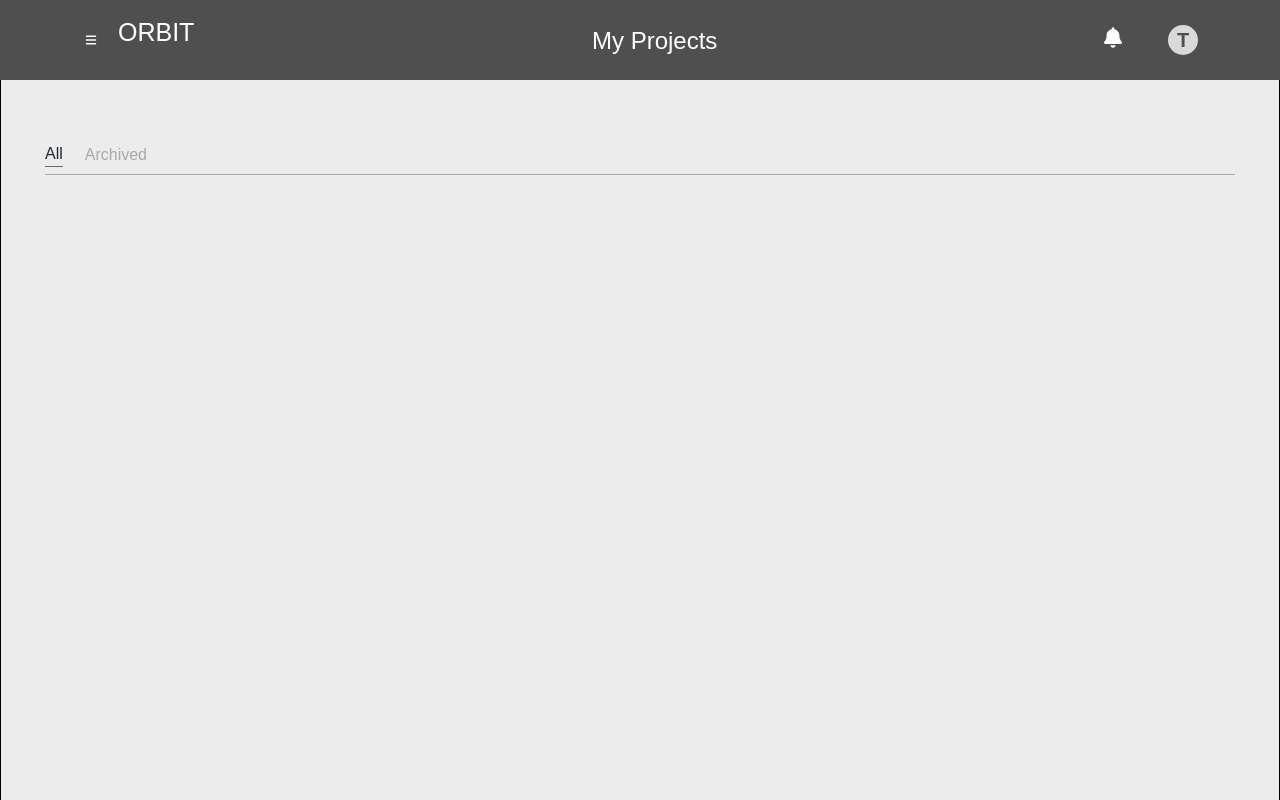
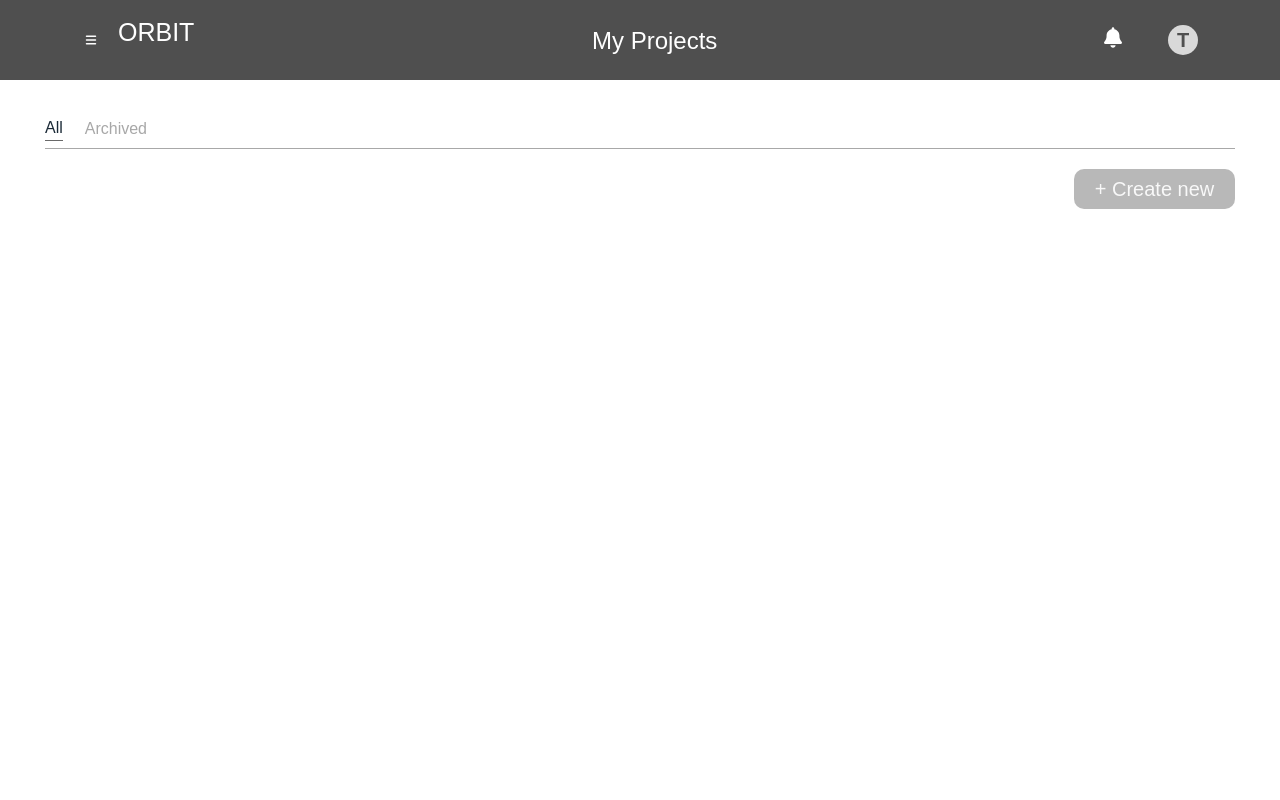
Before and after one commit to prem-dockare/ecrf-clone, a React (Create React App) app in the folder ecrf-app/: page / in a window 1280 px wide. Shown: the top 800 px of the page. Built offline with nearby package versions, Linux system fonts and the light colour scheme.

Commit message:
added create new button at projects page

```diff
--- a/ecrf-app/package.json
+++ b/ecrf-app/package.json
@@ -3,6 +3,7 @@
   "version": "0.1.0",
   "private": true,
   "dependencies": {
+    "@chakra-ui/icons": "^2.0.17",
     "@chakra-ui/react": "^2.4.9",
     "@emotion/react": "^11.10.5",
     "@emotion/styled": "^11.10.5",
--- a/ecrf-app/src/App.css
+++ b/ecrf-app/src/App.css
@@ -1,6 +1,3 @@
 .App {
-  width: 100%;
-  height: 982px;
-  border: 1px solid black;
   background: #ececec;
 }
--- a/ecrf-app/src/components/Projects/Projects.jsx
+++ b/ecrf-app/src/components/Projects/Projects.jsx
@@ -1,11 +1,22 @@
 import React from "react";
 import NavBar from "./components/NavBar/NavBar";
 import TabsPanel from "./components/Tabs/Tabs";
+import CreateNewBtn from "./components/CreateNewBtn/CreateNewBtn";
 const Projects = () => {
+  const containerStyle = {
+    position: "absolute",
+    top: "125px",
+    left: "45px",
+    right: "45px",
+    // border: "1px solid black",
+  };
   return (
     <>
       <NavBar />
-      <TabsPanel />
+      <div style={containerStyle}>
+        <TabsPanel />
+        <CreateNewBtn />
+      </div>
     </>
   );
 };
--- /dev/null
+++ b/ecrf-app/src/components/Projects/components/CreateNewBtn/CreateNewBtn.jsx
@@ -0,0 +1,31 @@
+import React from "react";
+import { Button, Box } from "@chakra-ui/react";
+import { AddIcon } from "@chakra-ui/icons";
+
+const CreateNewBtn = () => {
+  const container = {
+    display: "flex",
+    justifyContent: "flex-end",
+    width: "100%",
+  };
+  const btn = {
+    width: "161px",
+    height: "40px",
+    background: "rgba(79, 79, 79, 0.4)",
+    borderRadius: "10px",
+    fontWeight: "500",
+    fontSize: "20px",
+    lineHeight: "24px",
+    padding: "8px 16px",
+    color: "#F8F8F8",
+  };
+  return (
+    <Box sx={container}>
+      <Button sx={btn} colorScheme="teal" variant="solid">
+        + Create new
+      </Button>
+    </Box>
+  );
+};
+
+export default CreateNewBtn;
--- a/ecrf-app/src/components/Projects/components/Tabs/components/styles.css
+++ b/ecrf-app/src/components/Projects/components/Tabs/components/styles.css
@@ -1,11 +1,8 @@
 .tabs {
-  position: absolute;
-  max-width: 100%;
+  width: 100%;
   height: 24px;
-  left: 45px;
-  right: 45px;
-  top: 151px;
   border-bottom: 0.5px solid #a8a8a8;
+  margin-bottom: 20px;
 }
 .flexContainer {
   width: 102px;
```
Also changed, not shown: 1 other file (tests, documents, lock files or other folders).
